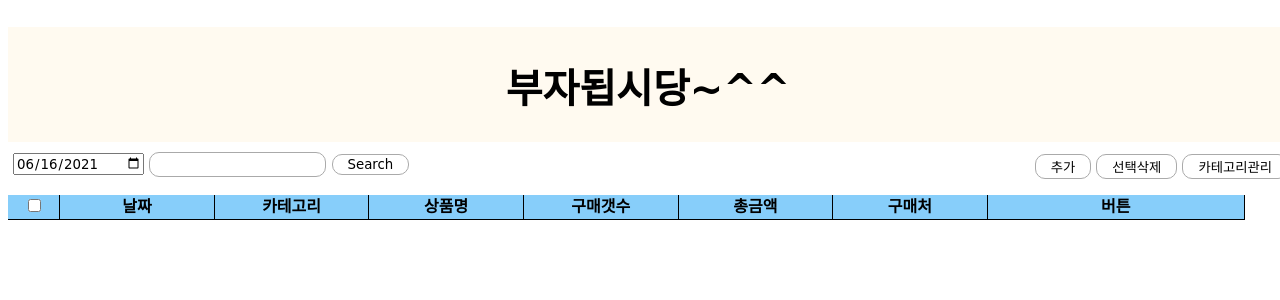
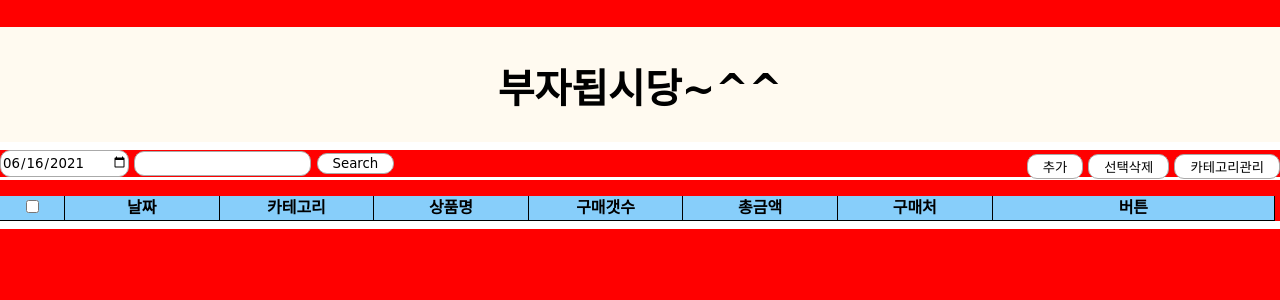
Before and after one commit to yiryeong/accountBook, a Flask app: page / in a window 1280 px wide. Shown: the top 300 px of the page. Run offline with Flask 2, Linux system fonts and the light colour scheme; data that the repository does not hold is empty; some web fonts are replaced.

Commit message:
HTML -> viewport 추가, 최소사이즈 설정, 메뉴바 변경 CSS -> body, list, nav 설정 변경 JS -> 검색 함수명만 추가

```diff
--- a/app/static/css/mainStyle.css
+++ b/app/static/css/mainStyle.css
@@ -1,8 +1,9 @@
 body {
     width: 100%;
-    height: 100%
-    margin: 0 auto;
-    background-color: white;
+    height: 100%;
+    margin: 0px;
+    min-width : 800px;
+    background-color: red;
 }
 
 /* 헤어영역 */
@@ -23,68 +24,41 @@ header {
 nav {
     width: 100%;
     height: 20%;
-    background-color: green;
     border-bottom: 3px solid white;
 }
-nav ul{
-    position: relative;
-    margin: 0px;
-    padding: 0px;
-}
-nav ul li {
-    display: inline;
-    padding : 2px 10px 2px 5px;
-    float: left;
-}
-.navButton {
-    float: right;
-    padding : 4px 0px 0px 0px;
-}
-.searchSelect {
-    margin : 2px;
-    padding : 2px 15px 2px 15px ;
-    border-radius: 10px;
-    border: 1px solid #aaa;
-    height : 25px;
-    text-align : center;
-}
-.searchSelect:hover {
-    border: 2px solid blue;
-}
-input[type=search]{
+
+.navDiv input {
     border: 1px solid #aaa;
     border-radius: 10px;
     height: 25px;
 }
-input[type=search]:hover{
+.navDiv input:hover {
     border: 2px solid blue;
 }
-input[type=date]:hover{
-    border: 2px solid blue;
-}
-input[type=text]:hover{
-    border: 2px solid blue;
+
+.navButton{
+    float: right;
+    padding : 4px 0px 0px 0px;
 }
 
 /* section 영역 */
 .content {
-     float: left;
      width: 100%;
-     height: 60%;
-     border-bottom: 8px solid white;
+     height: 40%;
 }
 
 /* 리스트 공통옵션 */
 .listUl {
+    width: 100%;
     list-style:none;
     padding-inline-start: 0px;
  }
 .fl { float:left; }
 .tc { text-align:center; }
 
-.checkAll, .checkbox { width: 4% }
+.checkAll, .checkbox { width: 5% }
 .dateLi, .categoryLi, .contentsLi, .countLi, .nameLi, .priceLi { width:12%; }
-.buttonLi { width:20%; }
+.buttonLi { width:22%; }
 
 
 /* 리스트 영역 */
--- a/app/static/js/main.js
+++ b/app/static/js/main.js
@@ -34,6 +34,11 @@ function getAllData(apiUrl){
     return data;
 }
 
+
+// 디비에서 입력내용 데이터 검색
+function searchData(){
+    alert('데이터 검색');
+}
 
 // 불러온 data 화면에 데이터 뿌려주기
 function showList(jsonData, startNum, endNum=jsonData.length){
--- a/app/templates/main/index.html
+++ b/app/templates/main/index.html
@@ -2,6 +2,7 @@
 <html lang="en">
 <head>
     <meta charset="UTF-8">
+	<meta  name="'viewport" content="width=device-width, initial-scale=1.0">
 	<script src="http://code.jquery.com/jquery-latest.js"></script>
 	<link rel="stylesheet" type="text/css" href="{{ url_for('static', filename='css/mainStyle.css') }}">
 	<link rel="preconnect" href="https://fonts.gstatic.com">
@@ -15,20 +16,16 @@
     	 <h1 class="header-text" onclick="location.reload()">부자됩시당~^^</h1>
     </header>
     <nav>
-    	<ul>
-    		<li>
-    			<form class="dateForm" method="post">
-		        	<input type='date' id='selectDay'/>
-		        	<input type='search' name='keyword'>
-		        	<button class="button" onsubmit=""> Search </button>
-		    	</form>
-    		</li>
-    		<li class="navButton">
-    			<button class="button" onclick="showAddPopup();">추가</button>
-		    	<button class="button" onclick="alert('선택삭제')">선택삭제</button>
-		    	<button class="button" onclick="alert('카테고리관리')">카테고리관리</button>
-    		</li>
-    	</ul>
+		<div class="navDiv">
+			<input type='date' id='selectDay'/>
+			<input type='search' name='keyword'>
+			<button class="button" onclick="searchData();"> Search </button>
+			<div class="navButton">
+				<button class="button" onclick="showAddPopup();">추가</button>
+				<button class="button" onclick="alert('선택삭제')">선택삭제</button>
+				<button class="button" onclick="alert('카테고리관리')">카테고리관리</button>
+			</div>
+		</div>
     </nav>
     <section class="content">
 		<div>
```
